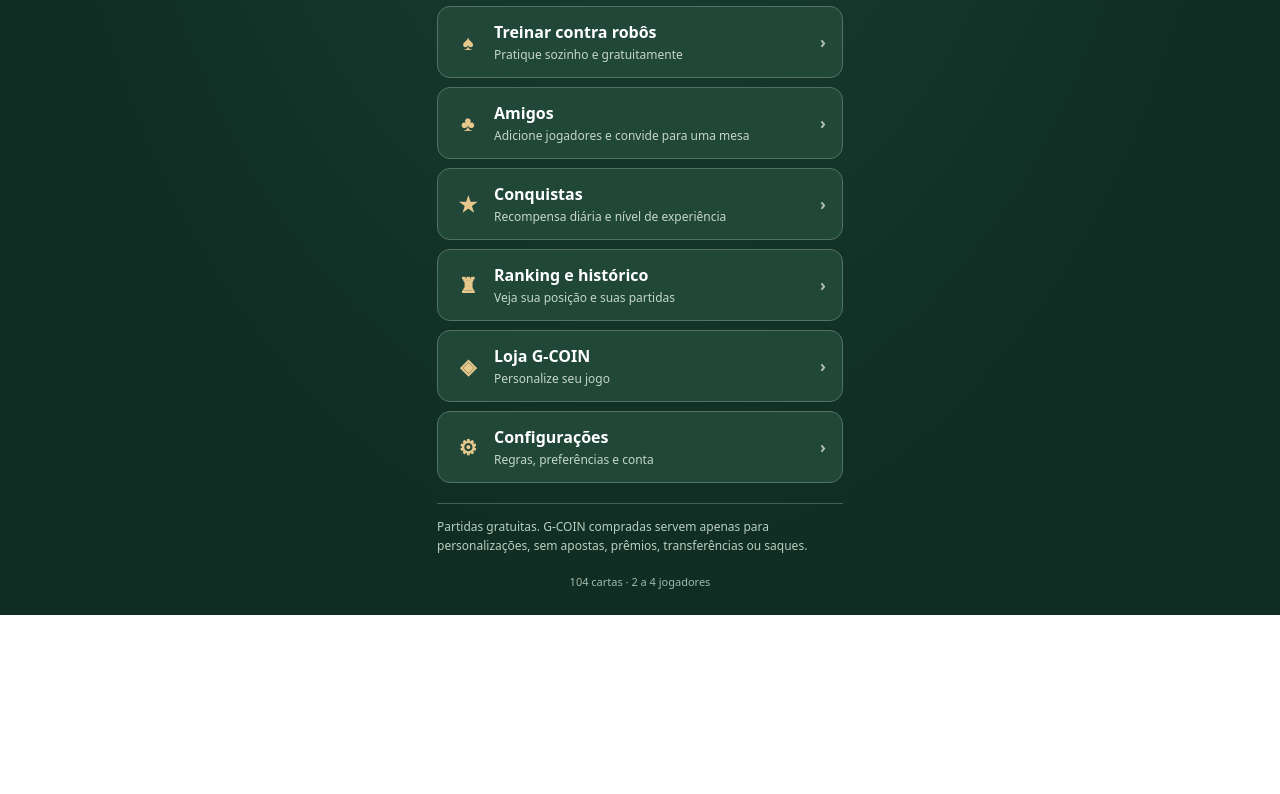
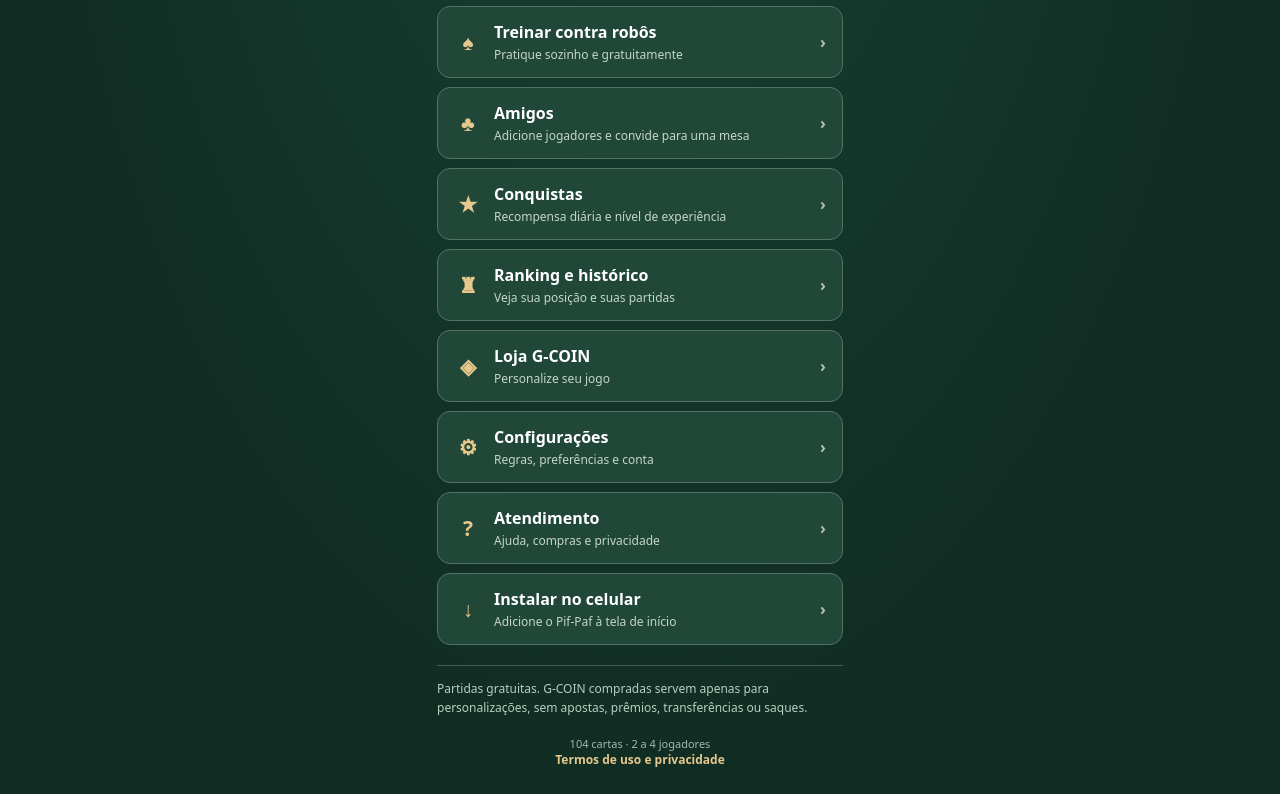
Before and after one commit to renatoaptv/painel-comercial, a plain HTML site: page pife-104-v2/index.html in a window 1280 px wide. Shown: the part 395-1189 px from the top of the page. Before the commit the page ends 1010 px from the top, so only its background shows below. Drawn offline with Linux system fonts and the light colour scheme; a script that the page names is missing.

Commit message:
Add PWA manifest, support and privacy links to home

```diff
--- a/pife-104-v2/index.html
+++ b/pife-104-v2/index.html
@@ -1,4 +1,4 @@
-<!doctype html><html lang="pt-BR"><head><meta charset="utf-8"><meta name="viewport" content="width=device-width,initial-scale=1,viewport-fit=cover"><meta name="theme-color" content="#102d23"><title>Pif-Paf 2.0 · Jogo de cartas online</title><style>
+<!doctype html><html lang="pt-BR"><head><meta charset="utf-8"><meta name="viewport" content="width=device-width,initial-scale=1,viewport-fit=cover"><meta name="theme-color" content="#102d23"><link rel="manifest" href="./manifest.webmanifest"><link rel="icon" href="./icon.svg" type="image/svg+xml"><meta name="apple-mobile-web-app-capable" content="yes"><meta name="apple-mobile-web-app-title" content="Pif-Paf"><title>Pif-Paf 2.0 · Jogo de cartas online</title><style>
 *{box-sizing:border-box}body{margin:0;background:radial-gradient(ellipse at top,#1a4234,#102d23 70%);color:#f5f1e7;font:16px system-ui,sans-serif;min-height:100dvh}main{width:min(100%,450px);margin:auto;padding:22px 22px max(26px,env(safe-area-inset-bottom))}header{text-align:center;margin:10px 0 22px}.mark{font-size:29px;letter-spacing:8px;color:#e6c78c}h1{font:54px Georgia;margin:12px 0 2px;color:#e6c78c}h2{font-size:15px;font-weight:500;margin:5px 0;color:#e6e6da}.tag{font-size:11px;letter-spacing:2px;color:#b9cec0;margin:12px 0}a{display:flex;align-items:center;gap:12px;text-decoration:none;background:#204737;color:#fff;border:1px solid #527361;border-radius:13px;padding:14px 16px;margin:9px 0;font-weight:650;min-height:54px}.primary{background:#e6c78c;color:#142a20;border-color:#e6c78c}.symbol{font-size:21px;width:28px;text-align:center;color:#e6c78c}.primary .symbol{color:#142a20}.copy{flex:1}.copy small{display:block;font-size:12px;color:#c5d7c9;font-weight:450;margin-top:3px}.primary small{color:#314b36}.arrow{opacity:.65}.profile{background:#17392b;margin-bottom:17px}.notice{border-top:1px solid #416052;padding-top:13px;margin:20px 0 0;color:#b9cec0;font-size:12px;line-height:1.6}footer{text-align:center;color:#a2b9aa;font-size:11px;margin:19px 0 0}a:focus-visible{outline:2px solid white;outline-offset:3px}[hidden]{display:none!important}
 </style></head><body><main><header><div class="mark" aria-hidden="true">♠ ♥ ♣ ♦</div><h1>Pif-Paf</h1><h2>Jogo de cartas online</h2><p class="tag">VERSÃO 2.0</p></header>
 <a class="profile" href="./conta.html"><span class="symbol" aria-hidden="true">♙</span><span class="copy" id="profileCopy">Criar conta ou entrar<small>Seu perfil e suas G-COIN</small></span><span class="arrow">›</span></a>
@@ -11,5 +11,7 @@
 <a href="./loja.html"><span class="symbol" aria-hidden="true">◈</span><span class="copy">Loja G-COIN<small>Personalize seu jogo</small></span><span class="arrow">›</span></a>
 <a href="./configuracoes.html"><span class="symbol" aria-hidden="true">⚙</span><span class="copy">Configurações<small>Regras, preferências e conta</small></span><span class="arrow">›</span></a>
 <a href="./admin.html" id="adminLink" hidden><span class="symbol" aria-hidden="true">▣</span><span class="copy">Administração<small>Área restrita</small></span><span class="arrow">›</span></a>
-</nav><p class="notice">Partidas gratuitas. G-COIN compradas servem apenas para personalizações, sem apostas, prêmios, transferências ou saques.</p><footer>104 cartas · 2 a 4 jogadores</footer></main>
-<script type="module">import {sb,shop,restoreTheme,loadPlayerIdentity} from './shop-api.js';restoreTheme();(async()=>{const profile=await loadPlayerIdentity();if(!profile)return;const el=document.getElementById('profileCopy');el.textContent=profile.nickname;const small=document.createElement('small');small.textContent='Meu perfil · '+profile.test_balance+' créditos gratuitos';el.append(small);try{const data=await shop('status');small.textContent+=' · '+data.balance+' G-COIN cosméticas';}catch{}try{const {data:{session}}=await sb.auth.getSession();if(!session)return;const r=await fetch('https://tlzshlerpspgpjaqskdg.supabase.co/functions/v1/gael-admin',{method:'POST',headers:{Authorization:'Bearer '+session.access_token,'Content-Type':'application/json'},body:JSON.stringify({action:'dashboard',offset:0,filter:'all',query:''})});if(r.ok&&(await r.json()).authorized===true)document.getElementById('adminLink').hidden=false;}catch{}})();</script></body></html>
+<a href="./atendimento.html"><span class="symbol" aria-hidden="true">?</span><span class="copy">Atendimento<small>Ajuda, compras e privacidade</small></span><span class="arrow">›</span></a>
+<a href="./configuracoes.html#install"><span class="symbol" aria-hidden="true">↓</span><span class="copy">Instalar no celular<small>Adicione o Pif-Paf à tela de início</small></span><span class="arrow">›</span></a>
+</nav><p class="notice">Partidas gratuitas. G-COIN compradas servem apenas para personalizações, sem apostas, prêmios, transferências ou saques.</p><footer>104 cartas · 2 a 4 jogadores<br><a href="./termos.html" style="display:inline;padding:0;margin:0;border:0;background:none;min-height:0;color:#e6c78c;font-size:12px">Termos de uso e privacidade</a></footer></main>
+<script type="module">import {sb,shop,restoreTheme,loadPlayerIdentity} from './shop-api.js';restoreTheme();(async()=>{const profile=await loadPlayerIdentity();if(!profile)return;const el=document.getElementById('profileCopy');el.textContent=profile.nickname;const small=document.createElement('small');small.textContent='Meu perfil · '+profile.test_balance+' créditos gratuitos';el.append(small);try{const data=await shop('status');small.textContent+=' · '+data.balance+' G-COIN cosméticas';}catch{}try{const {data:{session}}=await sb.auth.getSession();if(!session)return;const r=await fetch('https://tlzshlerpspgpjaqskdg.supabase.co/functions/v1/gael-admin',{method:'POST',headers:{Authorization:'Bearer '+session.access_token,'Content-Type':'application/json'},body:JSON.stringify({action:'dashboard',offset:0,filter:'all',query:''})});if(r.ok&&(await r.json()).authorized===true)document.getElementById('adminLink').hidden=false;}catch{}})();</script><script>if('serviceWorker' in navigator)navigator.serviceWorker.register('./sw.js').catch(()=>{});</script></body></html>
```
